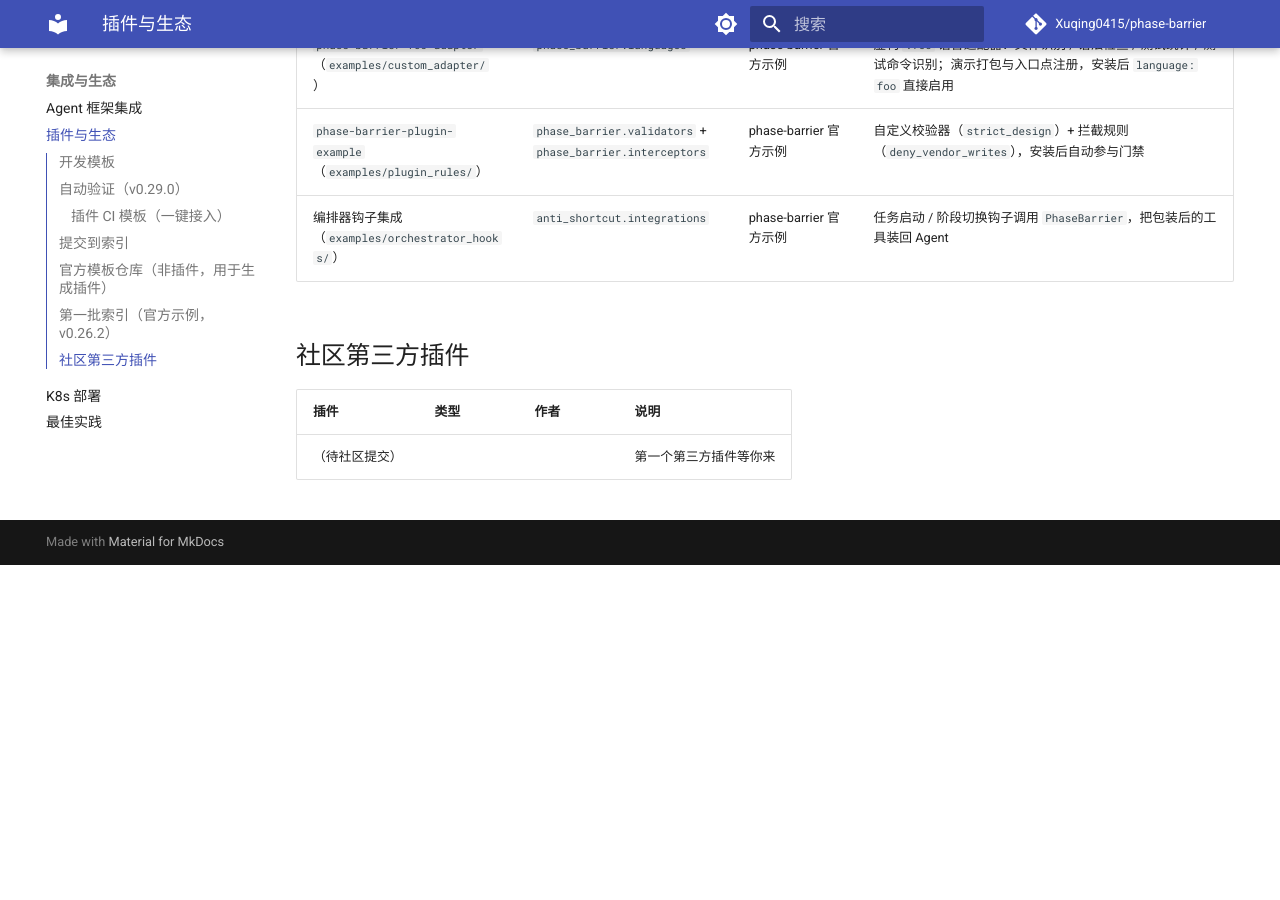
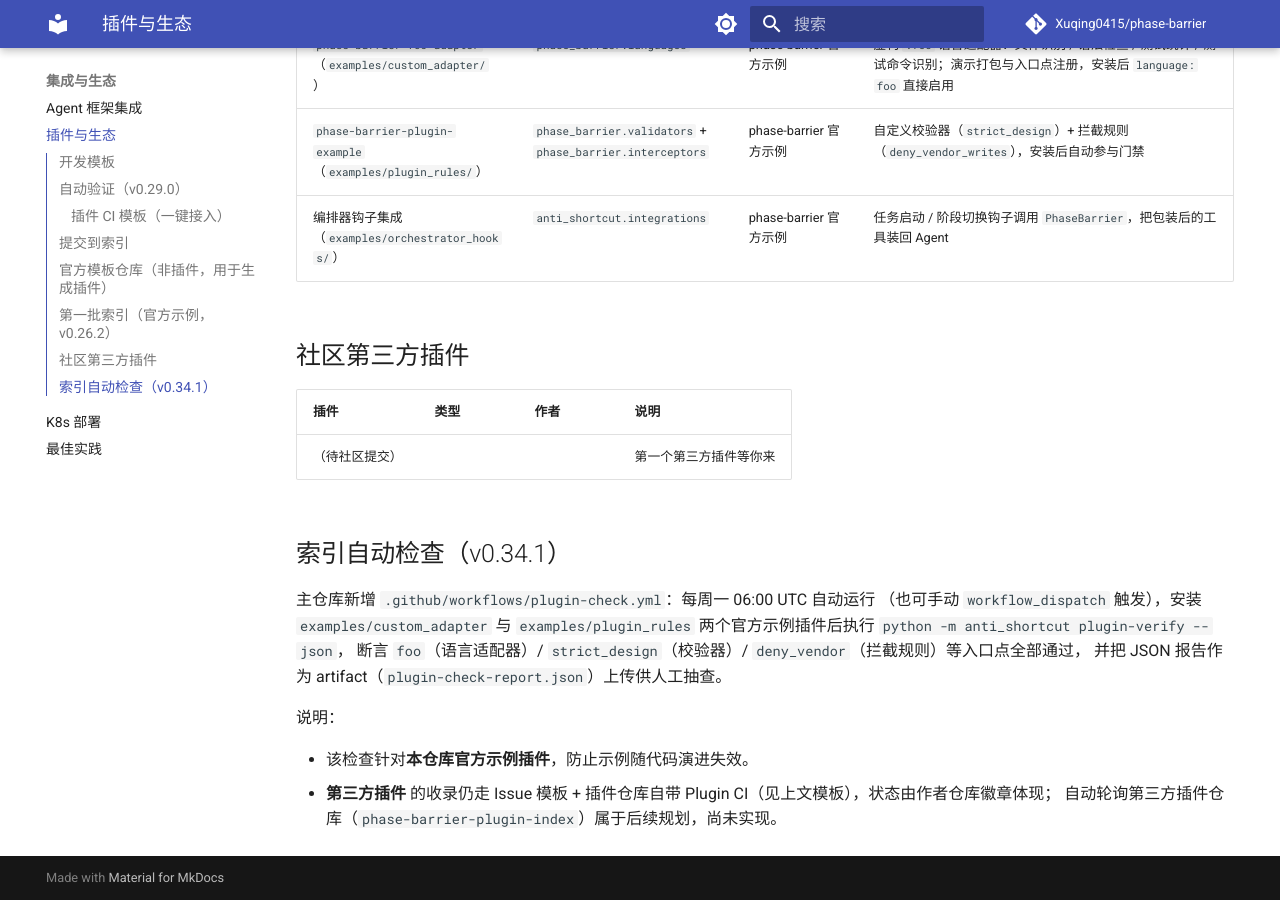
Before and after one commit to Xuqing0415/phase-barrier, an MkDocs documentation site: the page built from docs/plugins.md, in a window 1280 px wide and 900 px high, scrolled down 2750 px. Built offline with MkDocs 1.6.1 and Material for MkDocs 9.7.7, drawn with Linux system fonts in a browser that asks for light colours; comment, search, counter and statistics services are not loaded; before the commit the page ends 3315 px from its top, so only the background shows below that.

```diff
--- a/docs/plugins.md
+++ b/docs/plugins.md
@@ -130,3 +130,17 @@ jobs:
 | 插件 | 类型 | 作者 | 说明 |
 |------|------|------|------|
 | （待社区提交） | | | 第一个第三方插件等你来 |
+
+## 索引自动检查（v0.34.1）
+
+主仓库新增 `.github/workflows/plugin-check.yml`：每周一 06:00 UTC 自动运行
+（也可手动 `workflow_dispatch` 触发），安装 `examples/custom_adapter` 与
+`examples/plugin_rules` 两个官方示例插件后执行 `python -m anti_shortcut plugin-verify --json`，
+断言 `foo`（语言适配器）/ `strict_design`（校验器）/ `deny_vendor`（拦截规则）等入口点全部通过，
+并把 JSON 报告作为 artifact（`plugin-check-report.json`）上传供人工抽查。
+
+说明：
+
+- 该检查针对**本仓库官方示例插件**，防止示例随代码演进失效。
+- **第三方插件** 的收录仍走 Issue 模板 + 插件仓库自带 Plugin CI（见上文模板），状态由作者仓库徽章体现；
+  自动轮询第三方插件仓库（`phase-barrier-plugin-index`）属于后续规划，尚未实现。
--- a/mkdocs.yml
+++ b/mkdocs.yml
@@ -62,7 +62,7 @@ nav:
       - 最佳实践: best-practices.md
   - 教程:
       - CI 增量门禁: tutorials/ci-incremental-gate.md
-      - K8s sidecar 加固与 gRPC 演进: tutorials/k8s-sidecar-grpc.md
+      - K8s sidecar 加固与 gRPC 演进（规划中）: tutorials/k8s-sidecar-grpc.md
       - SWE-bench 门禁基准: tutorials/swe-bench-gate.md
   - FAQ: faq.md
   - Roadmap: roadmap.md
```
Also changed, not shown: CHANGELOG.md (+15 -0 lines), CONTRIBUTING.md (+4 -0 lines), docs/contributing.md (+2 -0 lines), docs/index.md (+1 -1 lines), docs/roadmap.md (+8 -2 lines), docs/tutorials/k8s-sidecar-grpc.md (+8 -2 lines), 2 other files.
